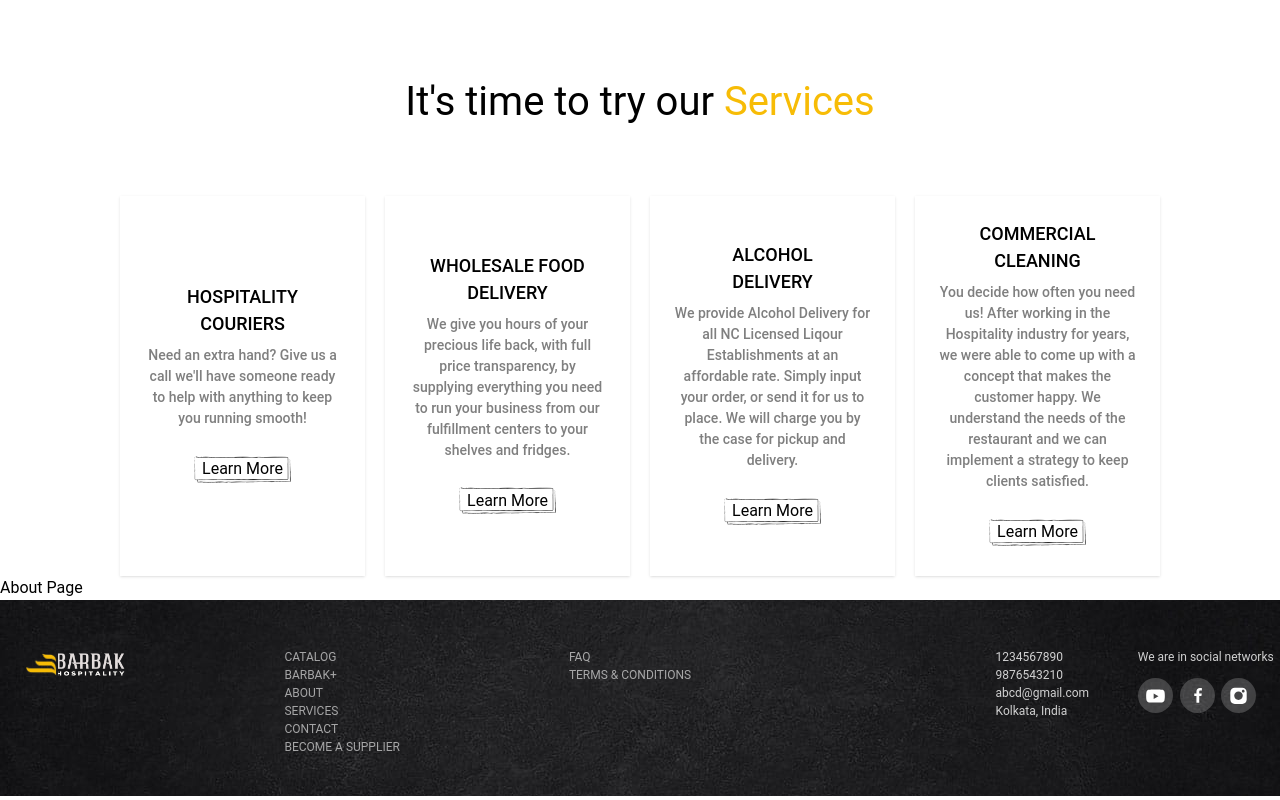
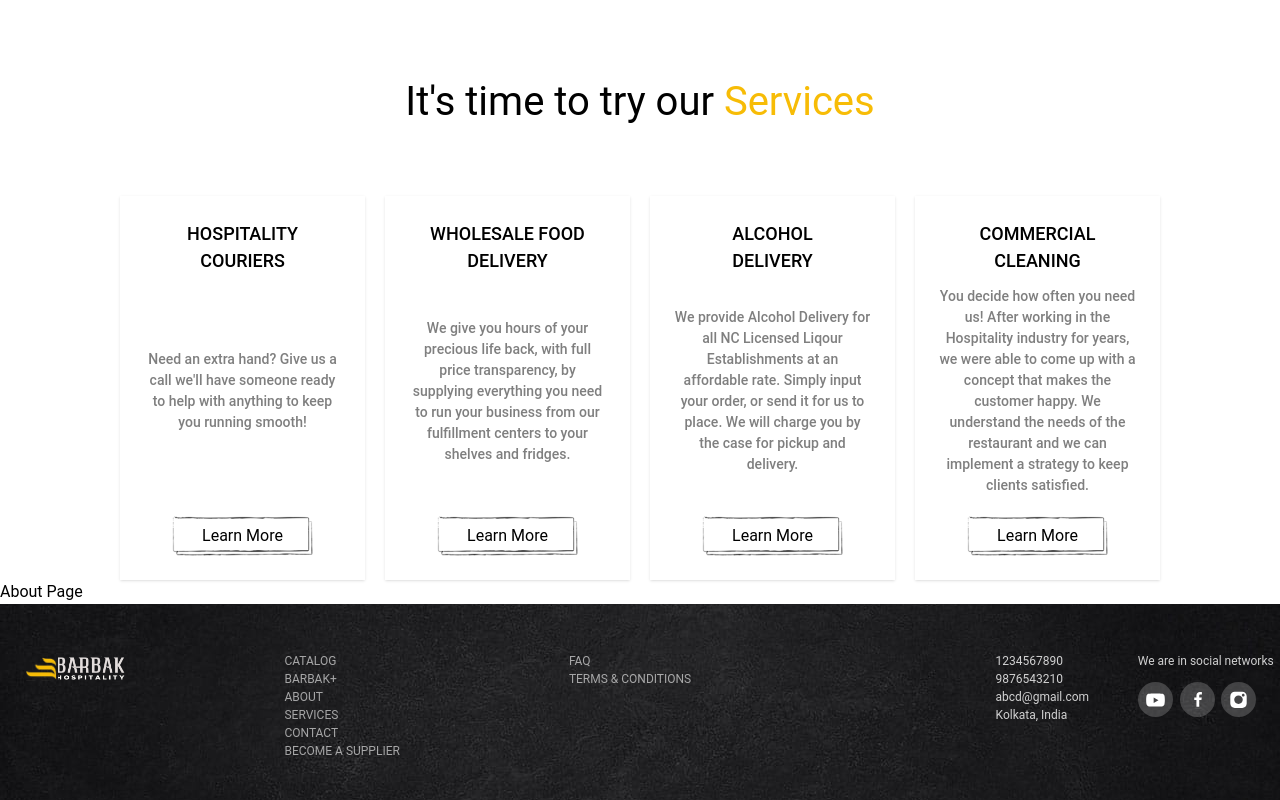
Before and after one commit to Anuran12/BarBak, a Next.js app: page /About in a window 1280 px wide. Shown: the part 1304-2104 px from the top of the page. Built offline with nearby package versions, Linux system fonts and the light colour scheme.

Commit message:
fiix about page

```diff
--- a/components/Services.js
+++ b/components/Services.js
@@ -39,9 +39,10 @@ export default function Services() {
             from our fulfillment centers to your shelves and fridges.
           </p>
           <a
-            className="bg-[url('../img/btn-border_black.png')] bg-no-repeat bg-center bg-contain p-2 mt-5 text-black w-fit"
+            className="bg-[url('../img/btn-border_black.png')] bg-no-repeat bg-center bg-contain p-2 mt-5 text-black w-full text-center"
             href={"/"}
           >
+            {/* <div className="bg-[url('../img/btnBg.png')] bg-no-repeat bg-center bg-contain h-14 w-64 absolute -z-10 -mt-4"></div> */}
             Learn More
           </a>
         </div>
@@ -59,9 +60,10 @@ export default function Services() {
             and delivery.
           </p>
           <a
-            className="bg-[url('../img/btn-border_black.png')] bg-no-repeat bg-center bg-contain p-2 mt-5 text-black w-fit"
+            className="bg-[url('../img/btn-border_black.png')] bg-no-repeat bg-center bg-contain p-2 mt-5 text-black w-full text-center"
             href={"/"}
           >
+            {/* <div className="bg-[url('../img/btnBg.png')] bg-no-repeat bg-center bg-contain h-14 w-64 absolute -z-10 -mt-4"></div> */}
             Learn More
           </a>
         </div>
@@ -79,9 +81,10 @@ export default function Services() {
             and we can implement a strategy to keep clients satisfied.
           </p>
           <a
-            className="bg-[url('../img/btn-border_black.png')] bg-no-repeat bg-center bg-contain p-2 mt-5 text-black w-fit"
+            className="bg-[url('../img/btn-border_black.png')] bg-no-repeat bg-center bg-contain p-2 mt-5 text-black w-full text-center"
             href={"/"}
           >
+            {/* <div className="bg-[url('../img/btnBg.png')] bg-no-repeat bg-center bg-contain h-14 w-64 absolute -z-10 -mt-4"></div> */}
             Learn More
           </a>
         </div>
--- a/components/TrySrevices.js
+++ b/components/TrySrevices.js
@@ -1,33 +1,37 @@
 export default function TryServices() {
-    return(
-        <div className=" flex flex-col justify-center items-center px-[120px] mt-20">
+  return (
+    <div className=" flex flex-col justify-center items-center px-[120px] mt-20">
       <h1 className="text-[40px]">
         It&#39;s time to try our{" "}
         <span className="text-[#F7BC06]">Services</span>
       </h1>
       <div className="grid grid-cols-4 gap-5 mt-16">
-        <div className="shadow hover:shadow-2xl p-6 flex flex-col justify-center items-center group">
-          <h1 className=" font-[540] text-[18px] text-center group-hover:text-[#F7BC06]">
+        <div className="shadow hover:shadow-2xl p-6 flex flex-col justify-between items-center group">
+          <h1 className=" font-[540] text-[18px] text-center group-hover:text-[#F7BC06] w-full">
             HOSPITALITY
             <br />
             COURIERS
+            <div className=" bg-[url('../img/underline.png')] bg-no-repeat bg-center bg-cover h-1 w-0 group-hover:w-full duration-300 ease-in-out"></div>
           </h1>
+
           <p className="text-[14px] text-center text-[#0a0a0a85] font-[530] mt-2">
             Need an extra hand? Give us a call we&#39;ll have someone ready to
             help with anything to keep you running smooth!
           </p>
           <a
-            className="bg-[url('../img/btn-border_black.png')] bg-no-repeat bg-center bg-contain p-2 mt-5 text-black w-fit"
+            className="bg-[url('../img/btn-border_black.png')] bg-no-repeat bg-center bg-contain p-2 mt-5 text-black w-full text-center"
             href={"/"}
           >
+            {/* <div className="bg-[url('../img/btnBg.png')] bg-no-repeat bg-center bg-contain h-14 w-64 absolute -z-10 -mt-4"></div> */}
             Learn More
           </a>
         </div>
-        <div className="shadow hover:shadow-2xl p-6 flex flex-col justify-center items-center group">
-          <h1 className=" font-[540] text-[18px] text-center group-hover:text-[#F7BC06]">
+        <div className="shadow hover:shadow-2xl p-6 flex flex-col justify-between items-center group">
+          <h1 className=" font-[540] text-[18px] text-center group-hover:text-[#F7BC06] w-full">
             WHOLESALE FOOD
             <br />
             DELIVERY
+            <div className=" bg-[url('../img/underline.png')] bg-no-repeat bg-center bg-cover h-1 w-0 group-hover:w-full duration-300 ease-in-out"></div>
           </h1>
           <p className="text-[14px] text-center text-[#0a0a0a85] font-[530] mt-2">
             We give you hours of your precious life back, with full price
@@ -35,17 +39,19 @@ export default function TryServices() {
             from our fulfillment centers to your shelves and fridges.
           </p>
           <a
-            className="bg-[url('../img/btn-border_black.png')] bg-no-repeat bg-center bg-contain p-2 mt-5 text-black w-fit"
+            className="bg-[url('../img/btn-border_black.png')] bg-no-repeat bg-center bg-contain p-2 mt-5 text-black w-full text-center"
             href={"/"}
           >
+            {/* <div className="bg-[url('../img/btnBg.png')] bg-no-repeat bg-center bg-contain h-14 w-64 absolute -z-10 -mt-4"></div> */}
             Learn More
           </a>
         </div>
-        <div className="shadow hover:shadow-2xl p-6 flex flex-col justify-center items-center group">
-          <h1 className=" font-[540] text-[18px] text-center group-hover:text-[#F7BC06]">
+        <div className="shadow hover:shadow-2xl p-6 flex flex-col justify-between items-center group">
+          <h1 className=" font-[540] text-[18px] text-center group-hover:text-[#F7BC06] w-full">
             ALCOHOL
             <br />
             DELIVERY
+            <div className=" bg-[url('../img/underline.png')] bg-no-repeat bg-center bg-cover h-1 w-0 group-hover:w-full duration-300 ease-in-out"></div>
           </h1>
           <p className="text-[14px] text-center text-[#0a0a0a85] font-[530] mt-2">
             We provide Alcohol Delivery for all NC Licensed Liqour
@@ -54,17 +60,19 @@ export default function TryServices() {
             and delivery.
           </p>
           <a
-            className="bg-[url('../img/btn-border_black.png')] bg-no-repeat bg-center bg-contain p-2 mt-5 text-black w-fit"
+            className="bg-[url('../img/btn-border_black.png')] bg-no-repeat bg-center bg-contain p-2 mt-5 text-black w-full text-center"
             href={"/"}
           >
+            {/* <div className="bg-[url('../img/btnBg.png')] bg-no-repeat bg-center bg-contain h-14 w-64 absolute -z-10 -mt-4"></div> */}
             Learn More
           </a>
         </div>
-        <div className="shadow hover:shadow-2xl p-6 flex flex-col justify-center items-center group">
-          <h1 className=" font-[540] text-[18px] text-center group-hover:text-[#F7BC06]">
+        <div className="shadow hover:shadow-2xl p-6 flex flex-col justify-between items-center group">
+          <h1 className=" font-[540] text-[18px] text-center group-hover:text-[#F7BC06] w-full">
             COMMERCIAL
             <br />
             CLEANING
+            <div className=" bg-[url('../img/underline.png')] bg-no-repeat bg-center bg-cover h-1 w-0 group-hover:w-full duration-300 ease-in-out"></div>
           </h1>
           <p className="text-[14px] text-center text-[#0a0a0a85] font-[530] mt-2">
             You decide how often you need us! After working in the Hospitality
@@ -73,13 +81,14 @@ export default function TryServices() {
             and we can implement a strategy to keep clients satisfied.
           </p>
           <a
-            className="bg-[url('../img/btn-border_black.png')] bg-no-repeat bg-center bg-contain p-2 mt-5 text-black w-fit"
+            className="bg-[url('../img/btn-border_black.png')] bg-no-repeat bg-center bg-contain p-2 mt-5 text-black w-full text-center"
             href={"/"}
           >
+            {/* <div className="bg-[url('../img/btnBg.png')] bg-no-repeat bg-center bg-contain h-14 w-64 absolute -z-10 -mt-4"></div> */}
             Learn More
           </a>
         </div>
       </div>
     </div>
-    )
+  );
 }
```
